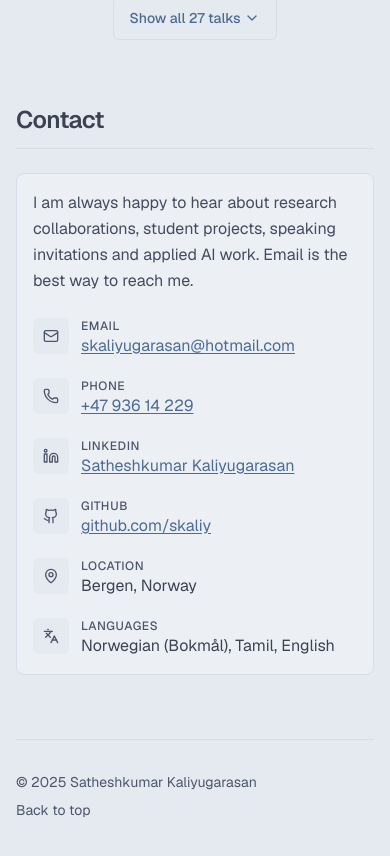
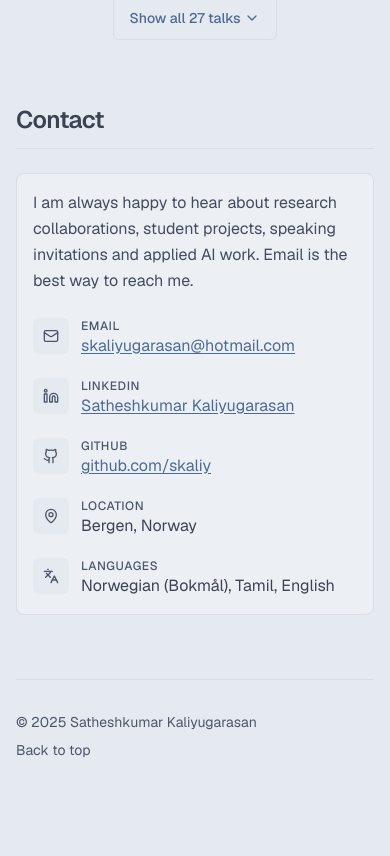
Before and after one commit to skaliy/skaliy.github.io, a Next.js app: page / in a window 390 px wide. Shown: the part 6211-7067 px from the top of the page. After the commit the page ends 7035 px from the top, so only its background shows below. Built offline with nearby package versions, Linux system fonts and the light colour scheme.

Commit message:
Remove phone number from the homepage
Drop the personal phone number from the contact list, the profile data
and the schema.org structured data. Email and LinkedIn remain as the
contact options.

```diff
--- a/app/layout.tsx
+++ b/app/layout.tsx
@@ -93,7 +93,6 @@ const jsonLd = {
   url: siteUrl,
   image: `${siteUrl}/skaliy.png`,
   email: "skaliyugarasan@hotmail.com",
-  telephone: "+47 936 14 229",
   address: {
     "@type": "PostalAddress",
     addressLocality: "Bergen",
--- a/components/sections/ContactSection.tsx
+++ b/components/sections/ContactSection.tsx
@@ -1,4 +1,4 @@
-import { Mail, Phone, MapPin, Languages, Linkedin, Github, type LucideIcon } from "lucide-react"
+import { Mail, MapPin, Languages, Linkedin, Github, type LucideIcon } from "lucide-react"
 import { Card } from "@/components/ui/Card"
 import { SectionHeader } from "@/components/ui/SectionHeader"
 import { profile } from "@/data"
@@ -13,7 +13,6 @@ interface ContactItem {
 
 const items: ContactItem[] = [
   { icon: Mail, label: "Email", value: profile.email, href: `mailto:${profile.email}` },
-  { icon: Phone, label: "Phone", value: profile.phone, href: profile.phoneHref },
   { icon: Linkedin, label: "LinkedIn", value: "Satheshkumar Kaliyugarasan", href: profile.linkedin, external: true },
   { icon: Github, label: "GitHub", value: "github.com/skaliy", href: profile.github, external: true },
   { icon: MapPin, label: "Location", value: profile.location },
--- a/data/profile.ts
+++ b/data/profile.ts
@@ -3,8 +3,6 @@ export const profile = {
   shortName: "Satheshkumar K.",
   tagline: "AI researcher and software engineer",
   email: "skaliyugarasan@hotmail.com",
-  phone: "+47 936 14 229",
-  phoneHref: "tel:+4793614229",
   location: "Bergen, Norway",
   languages: "Norwegian (Bokmål), Tamil, English",
   github: "https://github.com/skaliy",
```
